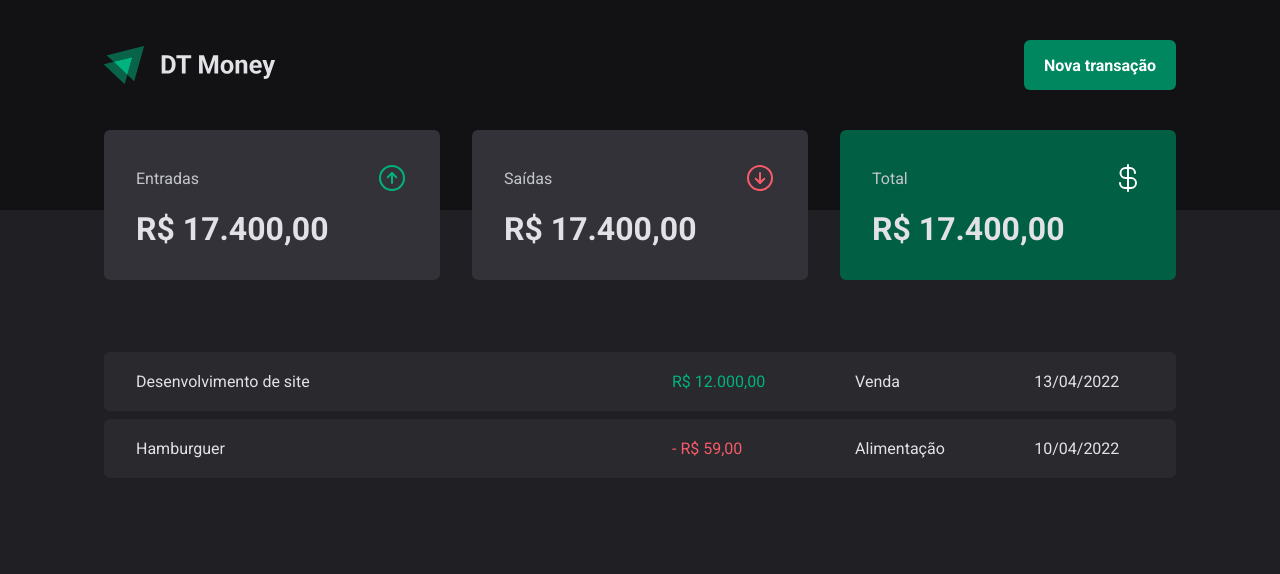
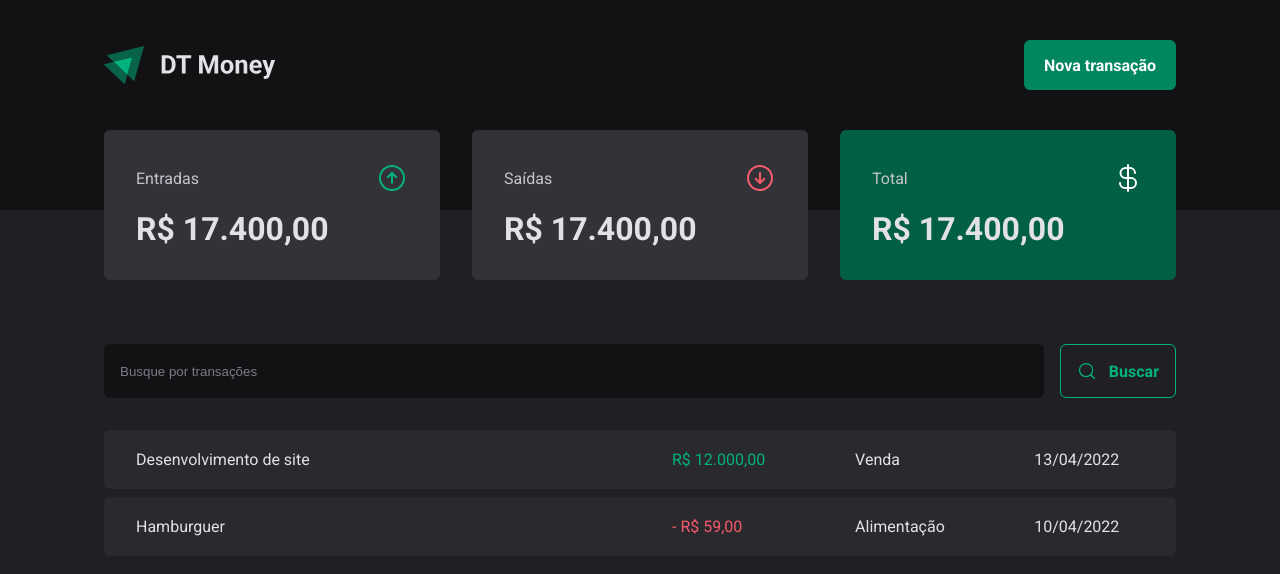
Before and after one commit to Lucas-Araujo15/dt-money, a React (Vite) app: page / in a window 1280 px wide. Shown: the top 574 px of the page. Built offline with nearby package versions, Linux system fonts and the light colour scheme.

Commit message:
Estrutura visual - Componente: SearchForm

```diff
--- /dev/null
+++ b/src/pages/Transactions/components/SearchForm/index.tsx
@@ -0,0 +1,15 @@
+import { MagnifyingGlass } from 'phosphor-react'
+import { SearchFormContainer } from './styles'
+
+export function SearchForm() {
+  return (
+    <SearchFormContainer>
+      <input type="text" placeholder="Busque por transações" />
+
+      <button type="submit">
+        <MagnifyingGlass size={20} />
+        Buscar
+      </button>
+    </SearchFormContainer>
+  )
+}
--- /dev/null
+++ b/src/pages/Transactions/components/SearchForm/styles.ts
@@ -0,0 +1,41 @@
+import styled from 'styled-components'
+
+export const SearchFormContainer = styled.form`
+  display: flex;
+  gap: 1rem;
+
+  input {
+    flex: 1;
+    border-radius: 6px;
+    border: 0;
+    background: ${(props) => props.theme['gray-900']};
+    color: ${(props) => props.theme['gray-300']};
+    padding: 1rem;
+
+    &::placeholder {
+      color: ${(props) => props.theme['gray-500']};
+    }
+  }
+
+  button {
+    display: flex;
+    align-items: center;
+    gap: 0.75rem;
+
+    border: 0;
+    padding: 1rem;
+    background: transparent;
+    border: 1px solid ${(props) => props.theme['green-300']};
+    color: ${(props) => props.theme['green-300']};
+    font-weight: bold;
+    border-radius: 6px;
+    cursor: pointer;
+    transition: background-color 0.2s, color 0.2s, border-color 0.2s;
+
+    &:hover {
+      background: ${(props) => props.theme['green-500']};
+      border-color: ${(props) => props.theme['green-500']};
+      color: ${(props) => props.theme.white};
+    }
+  }
+`
--- a/src/pages/Transactions/index.tsx
+++ b/src/pages/Transactions/index.tsx
@@ -1,5 +1,6 @@
 import { Header } from '../../components/Header'
 import { Summary } from '../../components/Summary'
+import { SearchForm } from './components/SearchForm'
 import {
   PriceHighLight,
   TransactionsContainer,
@@ -13,6 +14,7 @@ export function Transactions() {
       <Summary />
 
       <TransactionsContainer>
+        <SearchForm />
         <TransactionsTable>
           <tbody>
             <tr>
--- a/src/pages/Transactions/styles.ts
+++ b/src/pages/Transactions/styles.ts
@@ -11,7 +11,7 @@ export const TransactionsTable = styled.table`
   width: 100%;
   border-collapse: separate;
   border-spacing: 0 0.5rem;
-  /* margin-top: 1.5rem; */
+  margin-top: 1.5rem;
 
   td {
     padding: 1.25rem 2rem;
```
